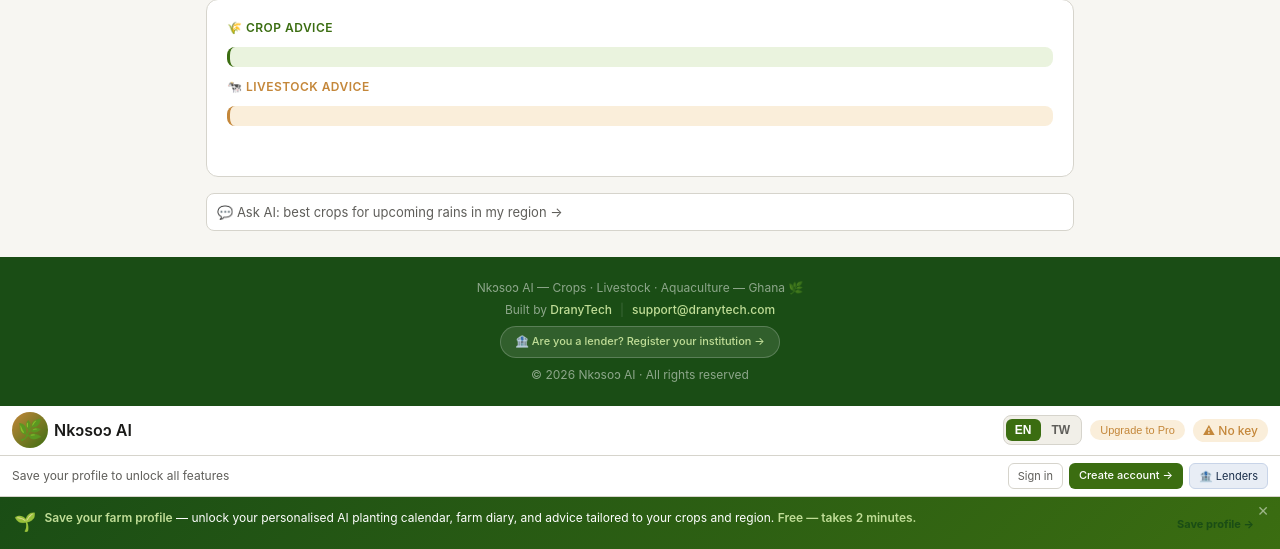
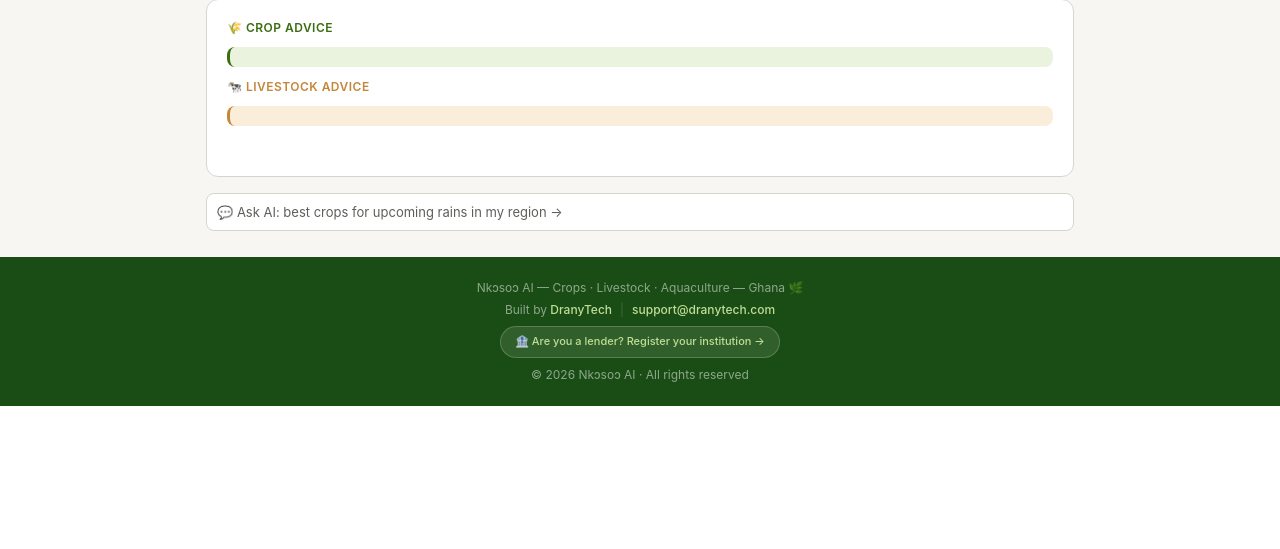
Before and after one commit to narish558/nkosoo-ai, a Flask app: template templates/index.html in a window 1280 px wide. Shown: the part 582-1131 px from the top of the page. After the commit the page ends 988 px from the top, so only its background shows below. Run offline with Flask 3, Linux system fonts and the light colour scheme; the template is opened without the code that fills it, so the values that code supplies are empty.

Commit message:
Add files via upload

```diff
--- a/templates/index.html
+++ b/templates/index.html
@@ -3088,90 +3088,6 @@ body{font-family:-apple-system,BlinkMacSystemFont,"Segoe UI",Roboto,sans-serif;b
 @keyframes spin{to{transform:rotate(360deg);}}
 </style>
 </head>
-<body>
-
-<!-- TOPBAR -->
-<div class="topbar">
-  <div class="logo">🌿</div>
-  <div>
-    <div class="app-title">Nkɔsoɔ AI</div>
-    <div class="app-sub">Crops · Livestock · Aquaculture</div>
-  </div>
-  <div class="topbar-right">
-    <div class="lang-toggle">
-      <button class="lang-btn active" onclick="setLang('en')">EN</button>
-      <button class="lang-btn" onclick="setLang('tw')">TW</button>
-    </div>
-    {% if user.plan=='pro' %}<span class="pro-badge">&#10003; Pro</span>
-    {% else %}<button class="upgrade-pill" onclick="openUpgrade()">Upgrade to Pro</button>{% endif %}
-    <span class="{{ 'api-ok' if api_ready else 'api-warn' }}">{{ '● AI ready' if api_ready else '⚠ No key' }}</span>
-  </div>
-</div>
-
-  <!-- AUTH BAR -->
-  <div class="auth-bar">
-    {% if user_registered %}
-    <div class="auth-info">
-      <span class="auth-name">👤 {{ user_name or 'Farmer' }}</span>
-      {% if user.plan == 'pro' %}<span class="pro-pill">⭐ Pro</span>{% endif %}
-    </div>
-    <a href="/logout" class="auth-link">Sign out</a>
-    {% else %}
-    <div class="auth-info">
-      <span style="font-size:12px;color:var(--ts);">Save your profile to unlock all features</span>
-    </div>
-    <div style="display:flex;gap:6px;">
-      <a href="/login" class="auth-link">Sign in</a>
-      <a href="/register" class="auth-btn">Create account →</a>
-      <a href="/register-lender" class="auth-link" style="background:#E8EDF5;color:#1A2E4A;border-color:#C8D4E8;">🏦 Lenders</a>
-    </div>
-    {% endif %}
-  </div>
-{% if request.args.get('payment')=='success' %}
-<div class="container" style="padding-bottom:0;">
-  <div class="pay-success-banner">&#10003; Payment confirmed! You are now on Pro. Enjoy unlimited access.</div>
-</div>
-{% endif %}
-
-{% if user.plan != 'pro' %}
-<!-- PERSISTENT REGISTRATION BANNER -->
-<div class="persist-banner" id="persistBanner">
-  <div class="pb-icon">🌱</div>
-  <div class="pb-text">
-    <strong>Save your farm profile</strong> — unlock your personalised AI planting calendar, farm diary, and advice tailored to your crops and region. <strong>Free — takes 2 minutes.</strong>
-  </div>
-  <button class="pb-cta" onclick="dismissBannerAndGo()">Save profile →</button>
-  <button class="pb-close" onclick="dismissBanner()" aria-label="Close">✕</button>
-</div>
-{% endif %}
-
-<!-- UPGRADE MODAL -->
-<div class="modal-overlay" id="upgradeModal">
-  <div class="modal">
-    <button class="close-btn" onclick="closeUpgrade()">&#10005;</button>
-    <div style="font-size:17px;font-weight:600;margin-bottom:.25rem;">Upgrade to Nkɔsoɔ Pro</div>
-    <div style="font-size:13px;color:var(--ts);margin-bottom:1.25rem;">Unlimited questions, diagnoses and more.</div>
-    <div class="plan-grid">
-      <div class="plan-card">
-        <div class="plan-name">Free</div><div class="plan-price">GHS 0</div>
-        <div class="plan-period">forever</div>
-        <div class="plan-feat"><span class="chk">&#10003;</span> {{ free_limit }} questions/day<br><span class="chk">&#10003;</span> {{ diagnose_limit }} diagnoses/month<br><span class="crs">&#10005;</span> Unlimited chat</div>
-      </div>
-      <div class="plan-card pro">
-        <div class="popular-pill">Most popular</div>
-        <div class="plan-name">Pro</div><div class="plan-price">GHS 30</div>
-        <div class="plan-period">per month</div>
-        <div class="plan-feat"><span class="chk">&#10003;</span> Unlimited chat<br><span class="chk">&#10003;</span> Unlimited diagnoses<br><span class="chk">&#10003;</span> Priority support</div>
-      </div>
-    </div>
-    <input type="email" class="email-input" id="payEmail" placeholder="Enter your email address"/>
-    <button class="pay-btn-main" onclick="startPayment()">Pay GHS 30 with MoMo or Card</button>
-    <div class="pay-note">&#128274; Secured by Paystack · Cancel anytime</div>
-  </div>
-</div>
-
-
-
 
 <!-- App data passed safely from Flask -->
 <script id="app-data" type="application/json">
```
